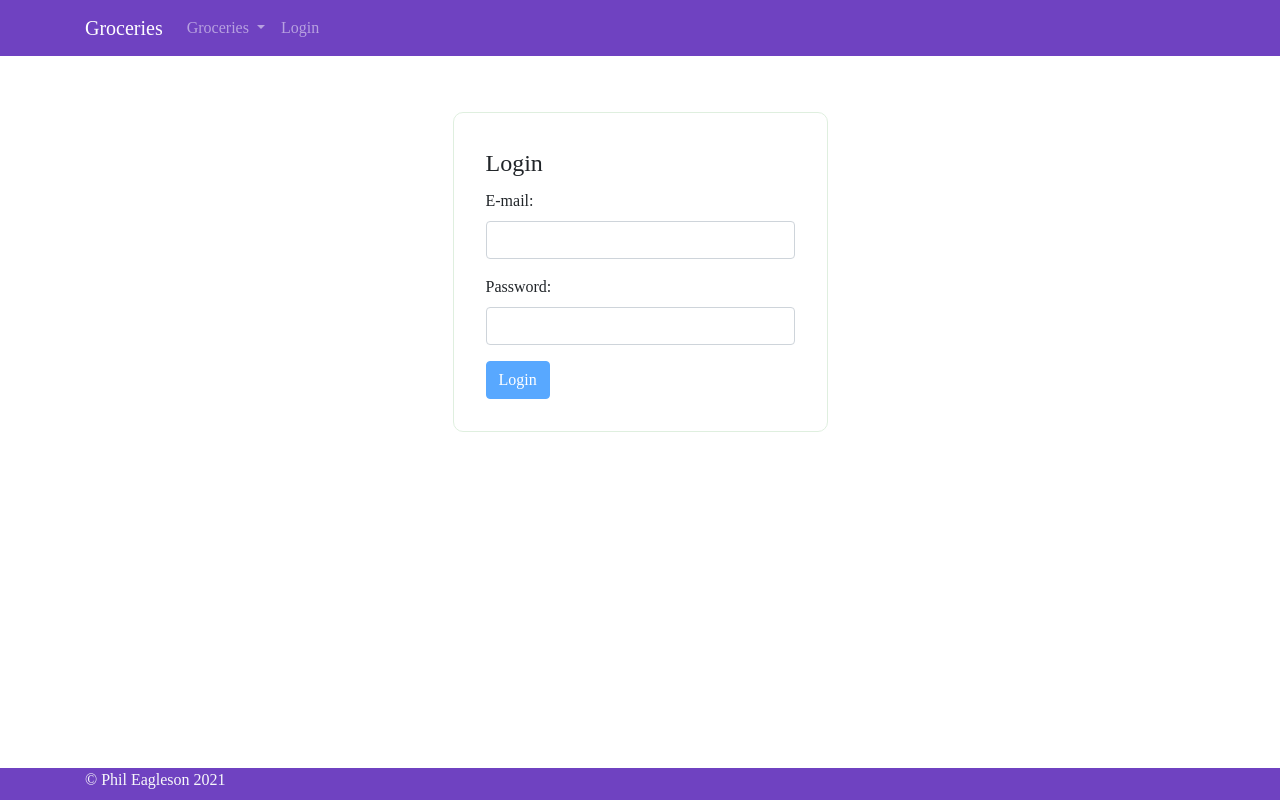
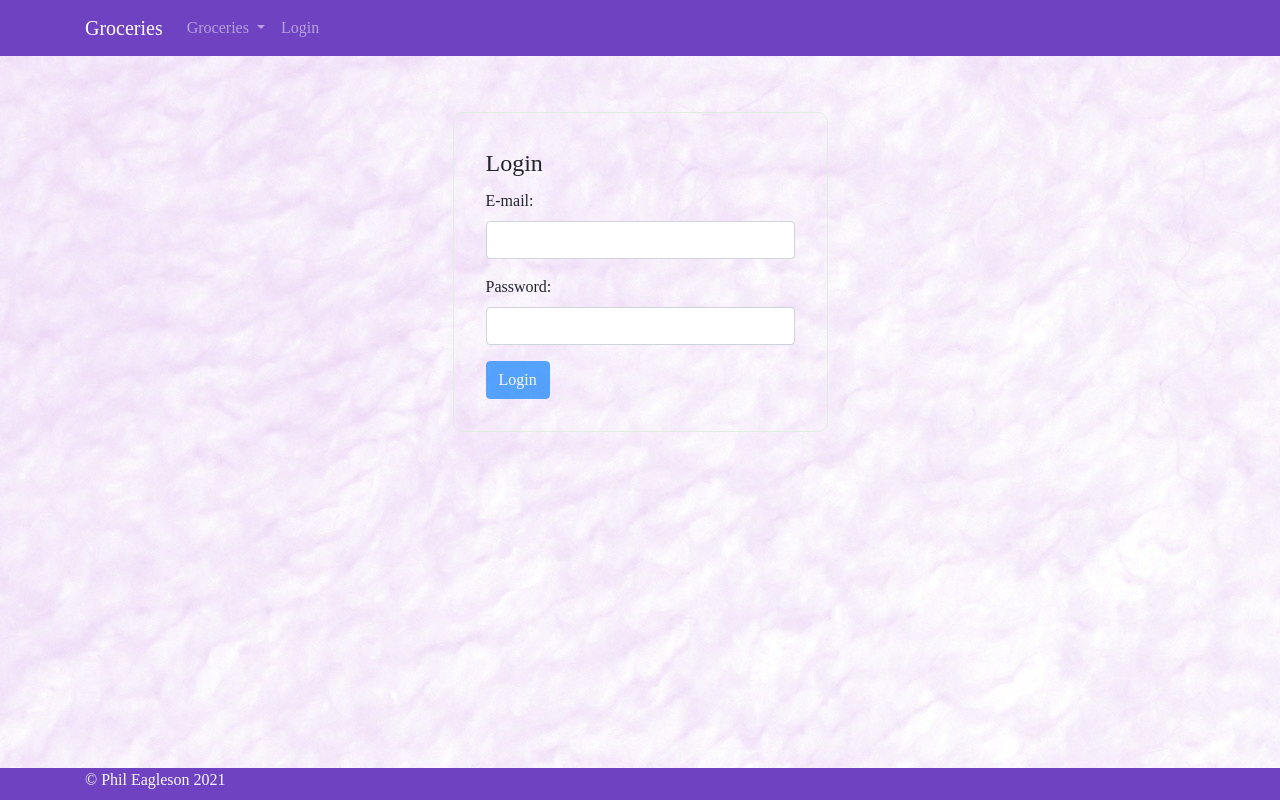
Before and after one commit to phileagleson/ng-groceries-frontend, an Angular app: page /login in a window 1280 px wide. Shown: the top 800 px of the page. Built offline with nearby package versions, Linux system fonts and the light colour scheme; a web font is replaced by a local one.

Commit message:
Added background image and overlay

```diff
--- a/src/app/app.component.html
+++ b/src/app/app.component.html
@@ -1,3 +1,5 @@
+<div class="wrapper">
+  <div class="overlay">
     <!-- Top Nav -->
     <app-navbar></app-navbar>
     <!-- Main Content Nav -->
@@ -8,3 +10,5 @@
     </main>
     <!-- Footer -->
     <app-footer></app-footer>
+  </div>
+</div>
--- a/src/app/app.component.scss
+++ b/src/app/app.component.scss
@@ -1,5 +1,16 @@
 .wrapper {
+  height: 100vw;
+  width: 100vw;
+
+ background-image: url('../assets/img/background.jpeg');
+
+ .overlay {
+   background-color: rgba(255,255,255,0.7);
+   width: 100%;
+   height: 100%;
+ }
   main {
     width: 100%;
+    height: 100%;
   }
 }
--- a/src/app/components/grocery-list/grocery-list.component.scss
+++ b/src/app/components/grocery-list/grocery-list.component.scss
@@ -1,3 +1,6 @@
+@import '~bootstrap/scss/_functions.scss';
+@import '~bootstrap/scss/_variables.scss';
+
 .container {
   overflow-y: hidden;
   .list-group {
@@ -22,7 +25,8 @@
 }
 
 .custom-placeholder {
-  background: #ccc;
+  background: $purple;
+  opacity: 0.5;
   border: dotted 3px #999;
   min-height: 60px;
   transition: transform 250ms cubic-bezier(0,0,0.2,1);
```
Also changed, not shown: src/assets/img/background.jpeg (added). Lines whose indentation alone changed are shown as unchanged.
